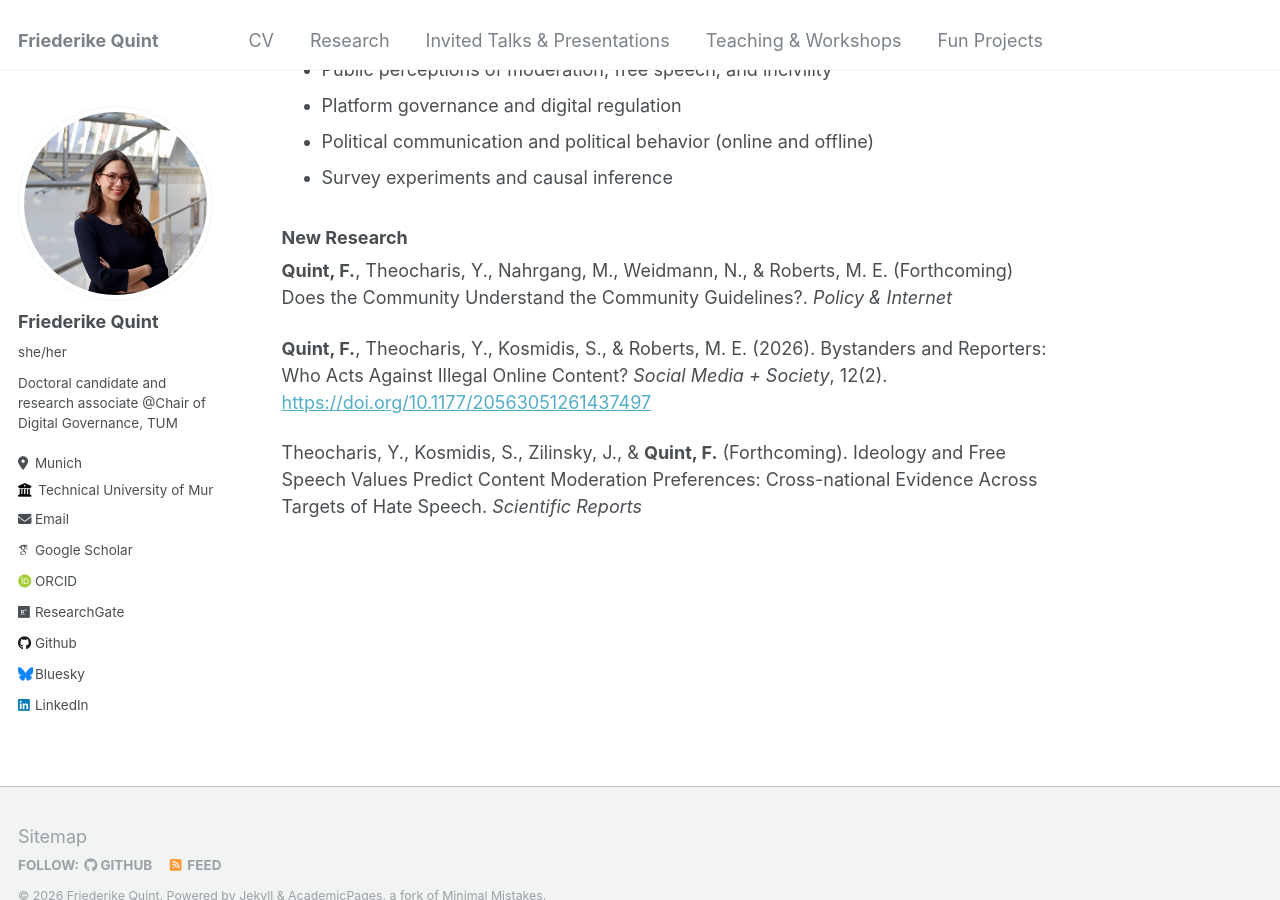
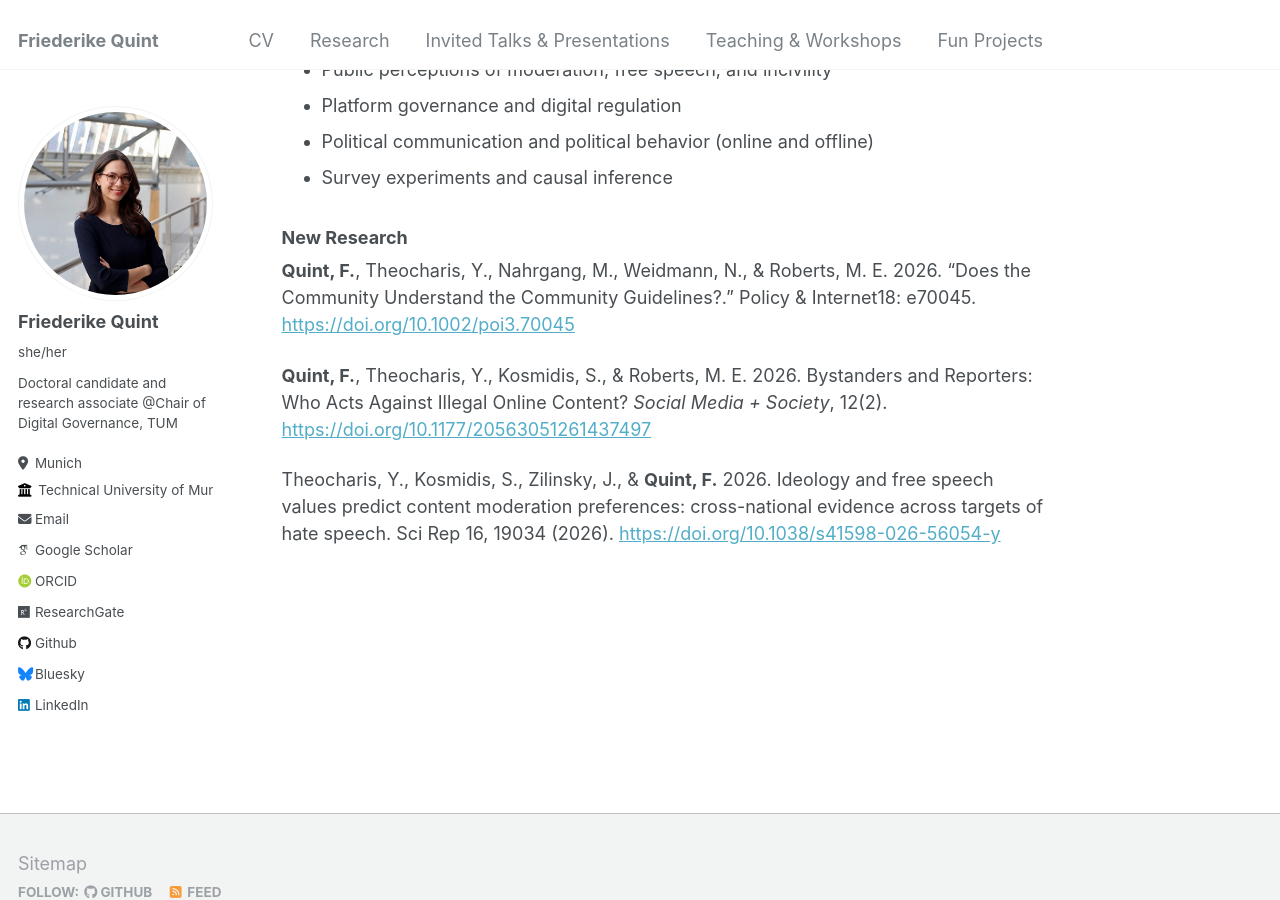
Before and after one commit to friederikequint/friederikequint.github.io, a Jekyll site: the page built from _pages/about.md, in a window 1280 px wide and 900 px high, scrolled down 803 px. Built offline with Jekyll 4.4.1, drawn with Linux system fonts in a browser that asks for light colours; some web fonts are replaced.

Commit message:
Update publication details in about.md

```diff
--- a/_pages/about.md
+++ b/_pages/about.md
@@ -34,8 +34,8 @@ Alongside my academic work, I occasionally explore smaller, experimental side pr
 
 ### New Research
 
-**Quint, F.**, Theocharis, Y., Nahrgang, M., Weidmann, N., & Roberts, M. E. (Forthcoming) Does the Community Understand the Community Guidelines?. _Policy & Internet_
+**Quint, F.**, Theocharis, Y., Nahrgang, M., Weidmann, N., & Roberts, M. E. 2026. “Does the Community Understand the Community Guidelines?.” Policy & Internet18: e70045. [https://doi.org/10.1002/poi3.70045](https://doi.org/10.1002/poi3.70045){:target="_blank"}
 
-**Quint, F.**, Theocharis, Y., Kosmidis, S., & Roberts, M. E. (2026). Bystanders and Reporters: Who Acts Against Illegal Online Content? _Social Media + Society_, 12(2). [https://doi.org/10.1177/20563051261437497](https://doi.org/10.1177/20563051261437497){:target="_blank"}
+**Quint, F.**, Theocharis, Y., Kosmidis, S., & Roberts, M. E. 2026. Bystanders and Reporters: Who Acts Against Illegal Online Content? _Social Media + Society_, 12(2). [https://doi.org/10.1177/20563051261437497](https://doi.org/10.1177/20563051261437497){:target="_blank"}
 
-Theocharis, Y., Kosmidis, S., Zilinsky, J., & **Quint, F.** (Forthcoming). Ideology and Free Speech Values Predict Content Moderation Preferences: Cross-national Evidence Across Targets of Hate Speech. _Scientific Reports_
+Theocharis, Y., Kosmidis, S., Zilinsky, J., & **Quint, F.** 2026. Ideology and free speech values predict content moderation preferences: cross-national evidence across targets of hate speech. Sci Rep 16, 19034 (2026).  [https://doi.org/10.1038/s41598-026-56054-y](https://doi.org/10.1038/s41598-026-56054-y){:target="_blank"}
```
